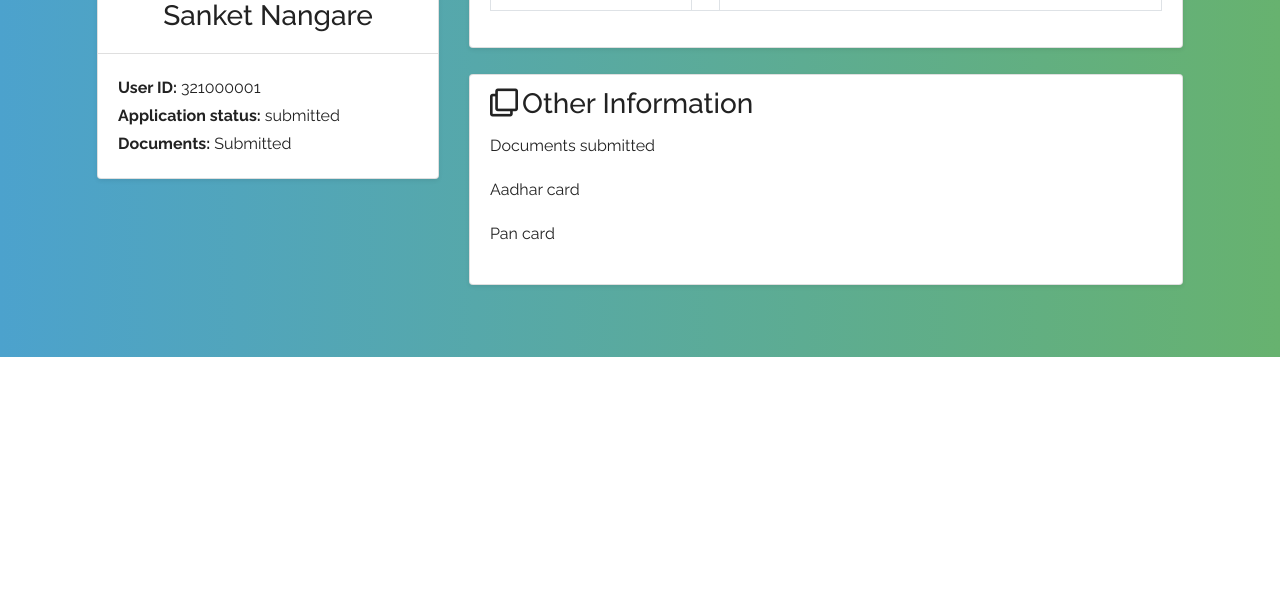
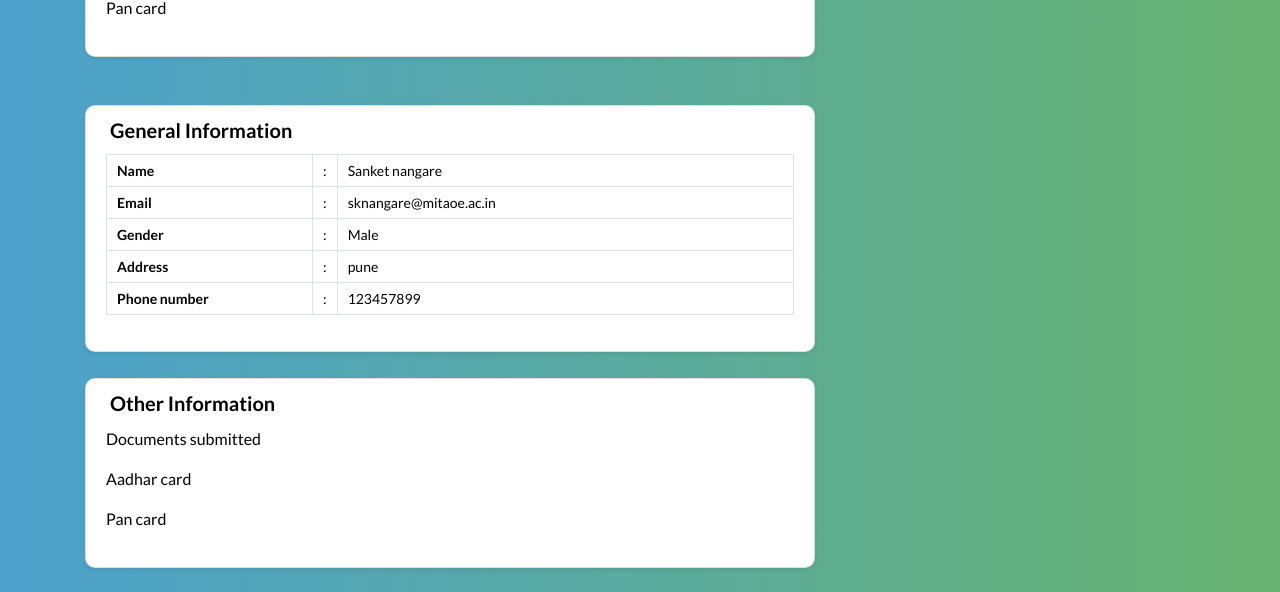
Before and after one commit to Incognitosin01/User_registration, a Django app: template Internship_task/Home/templates/html/index.html in a window 1280 px wide. Shown: the part 486-1078 px from the top of the page. Before the commit the page ends 843 px from the top, so only its background shows below. Run offline with Django 3.2, Linux system fonts and the light colour scheme; the template is opened without the code that fills it, so the values that code supplies are empty; some libraries are stand-ins or nearby versions.

Commit message:
Update index.html

```diff
--- a/Internship_task/Home/templates/html/index.html
+++ b/Internship_task/Home/templates/html/index.html
@@ -1,42 +1,18 @@
 <!DOCTYPE html>
-{% load static %}
 <html lang="en">
 <head>
-    <meta charset="UTF-8" />
-    <meta http-equiv="X-UA-Compatible" content="IE=edge,chrome=1">
-    <meta name="viewport" content="width=device-width, initial-scale=1.0">
     <title>Internship user profile</title>
-
-    <meta name="author" content="Codeconvey" />
-    <link href="https://fonts.googleapis.com/css?family=Lato:300,400,700,900&display=swap" rel="stylesheet"><link rel='stylesheet' href='https://cdnjs.cloudflare.com/ajax/libs/twitter-bootstrap/4.1.3/css/bootstrap.min.css'>
-<link rel='stylesheet' href='https://cdnjs.cloudflare.com/ajax/libs/font-awesome/5.12.1/css/all.min.css'>
-
-    <!--Only for demo purpose - no need to add.-->
-    <link rel="stylesheet" href="{% static 'style.css' %}" />
-
-	    <link rel="stylesheet" href="{% static 'demo.css' %}">
+<link href="https://fonts.googleapis.com/css?family=Lato:300,400,700,900&display=swap" rel="stylesheet"><link rel='stylesheet' href='https://cdnjs.cloudflare.com/ajax/libs/twitter-bootstrap/4.1.3/css/bootstrap.min.css'>
+<link rel='stylesheet' href='style.css'>
+	    <link rel="stylesheet" href="css/style.css">
 </head>
 <body>
-
-<div class="ScriptTop">
-    <div class="rt-container">
-        <div class="col-rt-4" id="float-right">
-
-            <!-- Ad Here -->
-
-        </div>
-        <div class="col-rt-2">
-            <ul>
-            </ul>
-        </div>
-    </div>
-</div>
 
 <header class="ScriptHeader">
     <div class="rt-container">
     	<div class="col-rt-12">
         	<div class="rt-heading">
-            	<h1>Internship user profile</h1>
+            	<h1 style="text-align:center;" >Internship user profile</h1>
             </div>
         </div>
     </div>
@@ -48,22 +24,10 @@
               <div class="Scriptcontent">
 
 <!-- user Profile -->
-<div class="student-profile py-4">
+<div class="user-profile py-4">
   <div class="container">
     <div class="row">
-      <div class="col-lg-4">
-        <div class="card shadow-sm">
-          <div class="card-header bg-transparent text-center">
-            <img class="profile_img" src="https://source.unsplash.com/600x300/?student" alt="student dp">
-            <h3>Sanket Nangare</h3>
-          </div>
-          <div class="card-body">
-            <p class="mb-0"><strong class="pr-1">User ID:</strong>321000001</p>
-            <p class="mb-0"><strong class="pr-1">Application status:</strong>submitted</p>
-            <p class="mb-0"><strong class="pr-1">Documents:</strong>Submitted</p>
-          </div>
-        </div>
-      </div>
+
       <div class="col-lg-8">
         <div class="card shadow-sm">
           <div class="card-header bg-transparent border-0">
@@ -118,7 +82,61 @@
 
 
 
+<div class="user-profile py-4">
+  <div class="container">
+    <div class="row">
 
+      <div class="col-lg-8">
+        <div class="card shadow-sm">
+          <div class="card-header bg-transparent border-0">
+            <h3 class="mb-0"><i class="far fa-clone pr-1"></i>General Information</h3>
+          </div>
+          <div class="card-body pt-0">
+            <table class="table table-bordered">
+              <tr>
+                <th width="30%">Name</th>
+                <td width="2%">:</td>
+                <td>Sanket nangare</td>
+              </tr>
+              <tr>
+                <th width="30%">Email	</th>
+                <td width="2%">:</td>
+                <td>sknangare@mitaoe.ac.in</td>
+              </tr>
+              <tr>
+                <th width="30%">Gender</th>
+                <td width="2%">:</td>
+                <td>Male</td>
+              </tr>
+              <tr>
+                <th width="30%">Address</th>
+                <td width="2%">:</td>
+                <td>pune</td>
+              </tr>
+              <tr>
+                <th width="30%">Phone number</th>
+                <td width="2%">:</td>
+                <td>123457899</td>
+              </tr>
+            </table>
+          </div>
+        </div>
+          <div style="height: 26px"></div>
+        <div class="card shadow-sm">
+          <div class="card-header bg-transparent border-0">
+            <h3 class="mb-0"><i class="far fa-clone pr-1"></i>Other Information</h3>
+          </div>
+          <div class="card-body pt-0">
+              <p>Documents submitted</p>
+              <p>Aadhar card</p>
+              <p>Pan card</p>
+
+          </div>
+        </div>
+      </div>
+    </div>
+  </div>
+</div>
 <!-- partial -->
 
     		</div>
```
